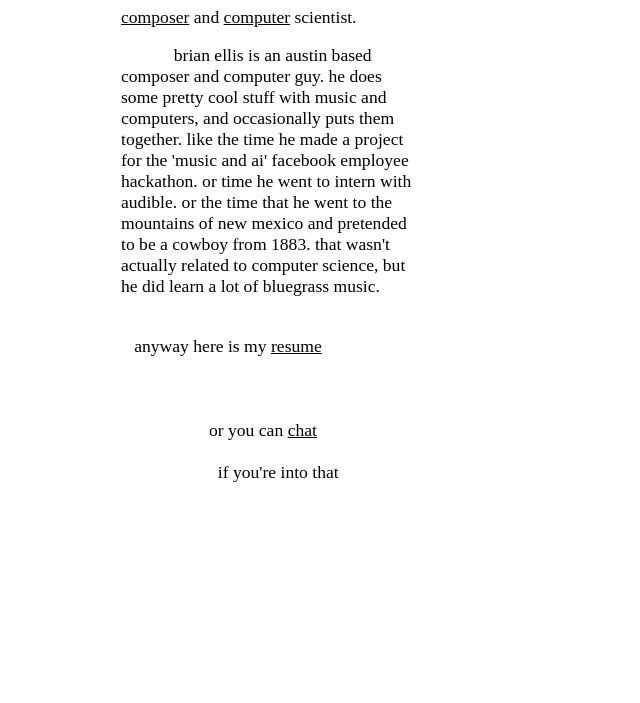
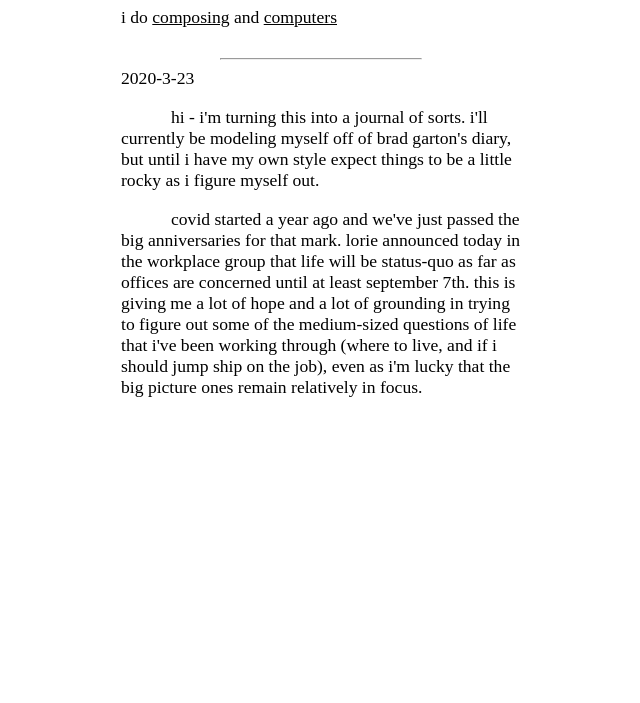
Before and after one commit to kitchWWW/kitchWWW.github.io, a plain HTML site: page index.html in a window 1280 px wide. Shown: the part 97-800 px from the top of the page, without its empty margins (187-827 px from the left). Drawn offline with Linux system fonts and the light colour scheme.

Commit message:
updating

```diff
--- a/index.html
+++ b/index.html
@@ -25,30 +25,35 @@
 <nav>
   &nbsp;
 </nav>
-
 <aside>
   &nbsp;
 </aside>
-
 <article>
-  <div style="max-width:300px">
+  <div style="max-width:400px">
       <br>
     <h1>
-    &nbsp; brian ellis
+    &nbsp; &nbsp; brian ellis
     </h1>
-    <a target="_blank" href="http://www.brianellissound.com">composer</a> and <a target="_blank" href="https://github.com/kitchWWW">computer</a> scientist.
+    i do <a target="_blank" href="http://www.brianellissound.com">composing</a> and <a target="_blank" href="https://github.com/kitchWWW">computers</a>
+    <br>
+    <br>
+
+    <hr>
+    <div class="date">2020-3-23</div>
     <p>
-    &nbsp; &nbsp; &nbsp; &nbsp; &nbsp; &nbsp;
-    brian ellis is an austin based composer and computer guy. he does some pretty cool stuff with music and computers, and occasionally puts them together. like the time he made a project for the 'music and ai' facebook employee hackathon. or time he went to intern with audible. or the time that he went to the mountains of new mexico and pretended to be a cowboy from 1883. that wasn't actually related to computer science, but he did learn a lot of bluegrass music.
-        </p>
-    <br>
-    &nbsp; &nbsp;anyway here is my <a href="Brian_Ellis_Resume.pdf" target="new">resume</a>
-    <br><br><br><br>
-    &nbsp; &nbsp; &nbsp; &nbsp; &nbsp; &nbsp; &nbsp; &nbsp; &nbsp; &nbsp;
-    or you can <a href="links.html">chat</a>
-    <br><br>
-    &nbsp; &nbsp; &nbsp; &nbsp; &nbsp; &nbsp;&nbsp; &nbsp; &nbsp; &nbsp;&nbsp; &nbsp; if you're into that
-    <br><br><br><br><br><br>
+    hi - i'm turning this into a journal of sorts. i'll currently be modeling myself off of brad garton's diary, but until i have my own style expect things to be a little rocky as i figure myself out.
+    </p><p>
+    covid started a year ago and we've just passed the big anniversaries for that mark. lorie announced today in the workplace group that life will be status-quo as far as offices are concerned until at least september 7th. this is giving me a lot of hope and a lot of grounding in trying to figure out some of the medium-sized questions of life that i've been working through (where to live, and if i should jump ship on the job), even as i'm lucky that the big picture ones remain relatively in focus.
+    </p>
+
+
+
+
+
+
+
+
+
 
    </div>
 
--- a/style.css
+++ b/style.css
@@ -3,7 +3,13 @@
     src: url('https://fonts.googleapis.com/css?family=EB+Garamond');
 }
 
+hr {
+    width:50%;
+}
 
+p {
+  text-indent: 50px;
+}
 /* unvisited link */
 a:link {
     color: black;
```
Also changed, not shown: links.html (deleted, +0 -64 lines).
